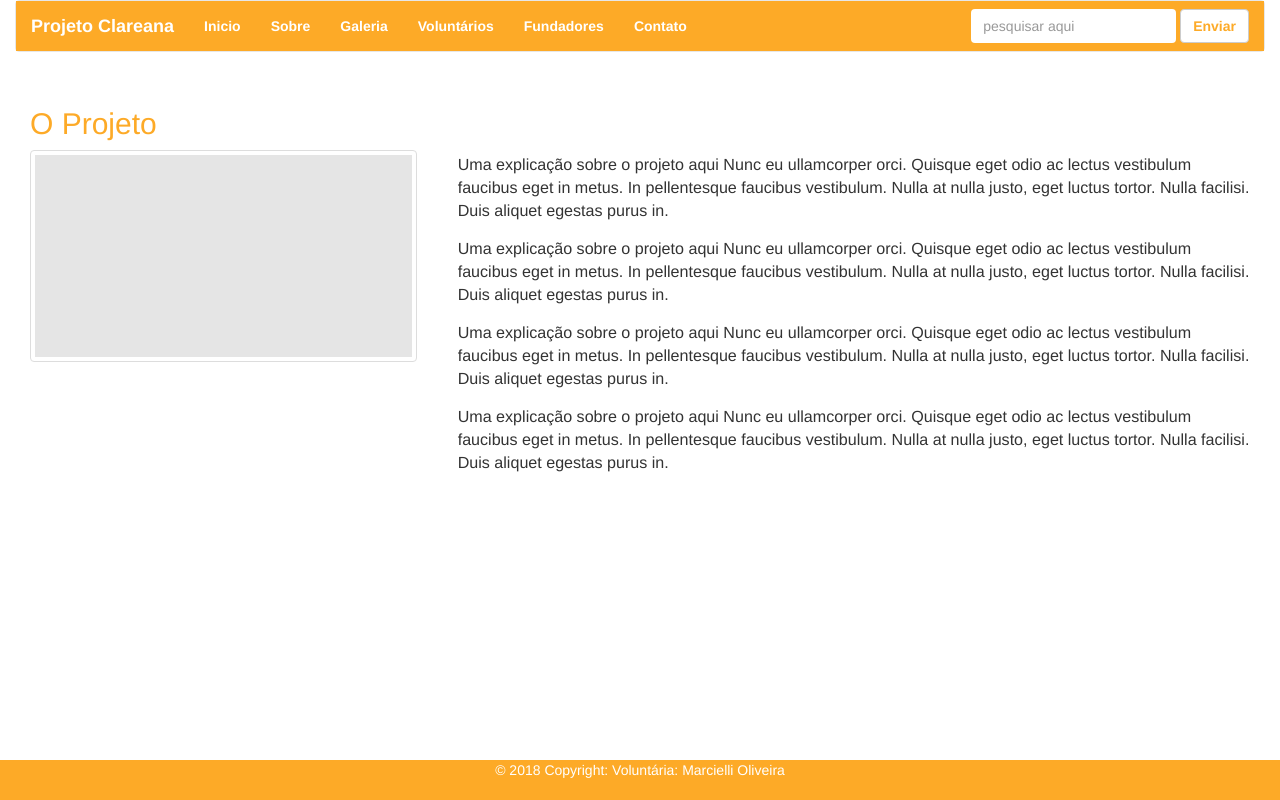
After one commit to marciellioliveira/projetoclareana, a PHP site: page /posts.php in a window 1280 px wide. The commit adds this page. Run offline with PHP 8.4, Linux system fonts and the light colour scheme.

Commit message:
Add Pag posts.php e footer fixo

```diff
--- a/css/estilo.css
+++ b/css/estilo.css
@@ -249,17 +249,31 @@
 	border-color: white!important;
 }
 
+/*
+********************************************Abaixo posts.php ********************************************
+*/
+
+
 
 /*
 ********************************************Abaixo footer.php ********************************************
 */
 /* Inicio Footer */
+
+.page-footer {
+    left: 0;
+    bottom: 0;
+    width: 100%;
+    background-color: #FDAA27!important;
+    color: white;
+    text-align: center;
+    position: fixed;
+}
+
 .page-footer #copyright a{
-	color: #FDAA27!important;
-	font-weight: bold;
+	color: white;
 }
 
 .page-footer #copyright a:hover{
-	color: #FE6525!important;
 	font-weight: bold;
 }
--- a/footer.php
+++ b/footer.php
@@ -1,5 +1,5 @@
  <!-- Footer -->
-    <footer class="page-footer font-small blue">
+    <footer class="page-footer font-small blue" >
 
       <!-- Copyright -->
       <div class="footer-copyright text-center py-3" id="copyright">© 2018 Copyright:
--- /dev/null
+++ b/posts.php
@@ -0,0 +1,77 @@
+<!DOCTYPE html>
+<html lang="en">
+<head>
+  <title>Projeto Clareana</title>
+  <meta charset="utf-8">
+  <meta name="viewport" content="width=device-width, initial-scale=1">
+
+  <!-- CSS -->
+  <link rel="stylesheet" type="text/css" href="css/estilo.css">
+  <link rel="stylesheet" href="https://maxcdn.bootstrapcdn.com/bootstrap/3.3.7/css/bootstrap.min.css">
+
+
+  <!-- JS -->
+  <script src="https://ajax.googleapis.com/ajax/libs/jquery/3.3.1/jquery.min.js"></script>
+  <script src="https://maxcdn.bootstrapcdn.com/bootstrap/3.3.7/js/bootstrap.min.js"></script>
+</head>
+<body>
+
+<div class="container-fluid">
+
+  <?php
+    require_once 'navbar.php';
+  ?>
+
+  <div class="jumbotron" id="jumbotron">
+
+
+    <!-- Inicio Meio -->
+
+    <h2 id="o-projeto">O Projeto</h2>
+
+     <div class="row" id="posts">
+      <div class="col-md-4">
+        <div class="thumbnail">
+          <a href="/w3images/lights.jpg">
+            <img src="imgs/teste.png" alt="Lights" style="width:100%">
+          </a>
+        </div>
+
+
+      </div>
+
+
+
+      <div class="col-md-8" id="texts">
+
+       <p>Uma explicação sobre o projeto aqui Nunc eu ullamcorper orci. Quisque eget odio ac lectus vestibulum faucibus eget in metus. In pellentesque faucibus vestibulum. Nulla at nulla justo, eget luctus tortor. Nulla facilisi. Duis aliquet egestas purus in.</p>
+
+       <p>Uma explicação sobre o projeto aqui Nunc eu ullamcorper orci. Quisque eget odio ac lectus vestibulum faucibus eget in metus. In pellentesque faucibus vestibulum. Nulla at nulla justo, eget luctus tortor. Nulla facilisi. Duis aliquet egestas purus in.</p>
+
+       <p>Uma explicação sobre o projeto aqui Nunc eu ullamcorper orci. Quisque eget odio ac lectus vestibulum faucibus eget in metus. In pellentesque faucibus vestibulum. Nulla at nulla justo, eget luctus tortor. Nulla facilisi. Duis aliquet egestas purus in.</p>
+
+       <p>Uma explicação sobre o projeto aqui Nunc eu ullamcorper orci. Quisque eget odio ac lectus vestibulum faucibus eget in metus. In pellentesque faucibus vestibulum. Nulla at nulla justo, eget luctus tortor. Nulla facilisi. Duis aliquet egestas purus in.</p>
+
+       <!--<p>Uma explicação sobre o projeto aqui Nunc eu ullamcorper orci. Quisque eget odio ac lectus vestibulum faucibus eget in metus. In pellentesque faucibus vestibulum. Nulla at nulla justo, eget luctus tortor. Nulla facilisi. Duis aliquet egestas purus in.</p>
+
+       <p>Uma explicação sobre o projeto aqui Nunc eu ullamcorper orci. Quisque eget odio ac lectus vestibulum faucibus eget in metus. In pellentesque faucibus vestibulum. Nulla at nulla justo, eget luctus tortor. Nulla facilisi. Duis aliquet egestas purus in.</p>-->
+
+      </div>
+
+
+    </div>
+
+    <!-- Fim Meio -->
+
+  </div> <!-- Fim jumbotron -->
+
+     <?php
+        require_once 'footer.php';
+     ?>
+
+  </div> <!-- Fim container-fluid -->
+
+
+
+</body>
+</html>
```
